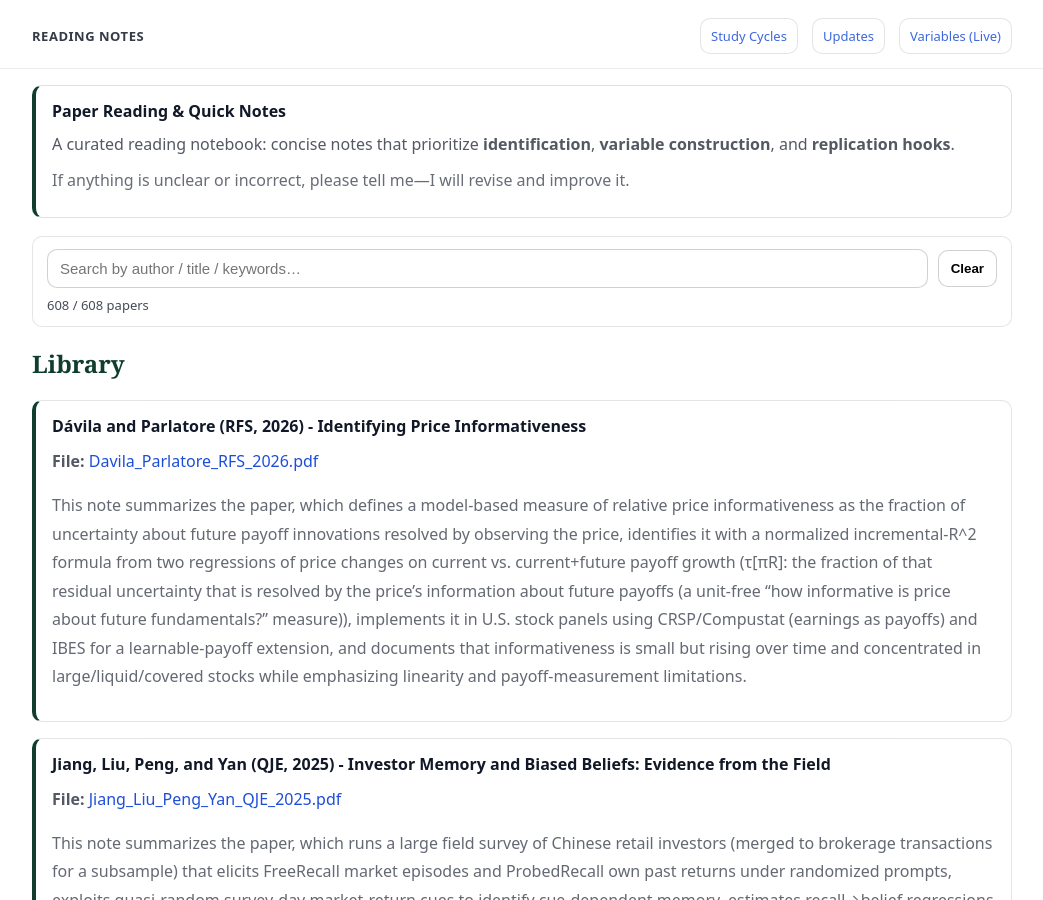
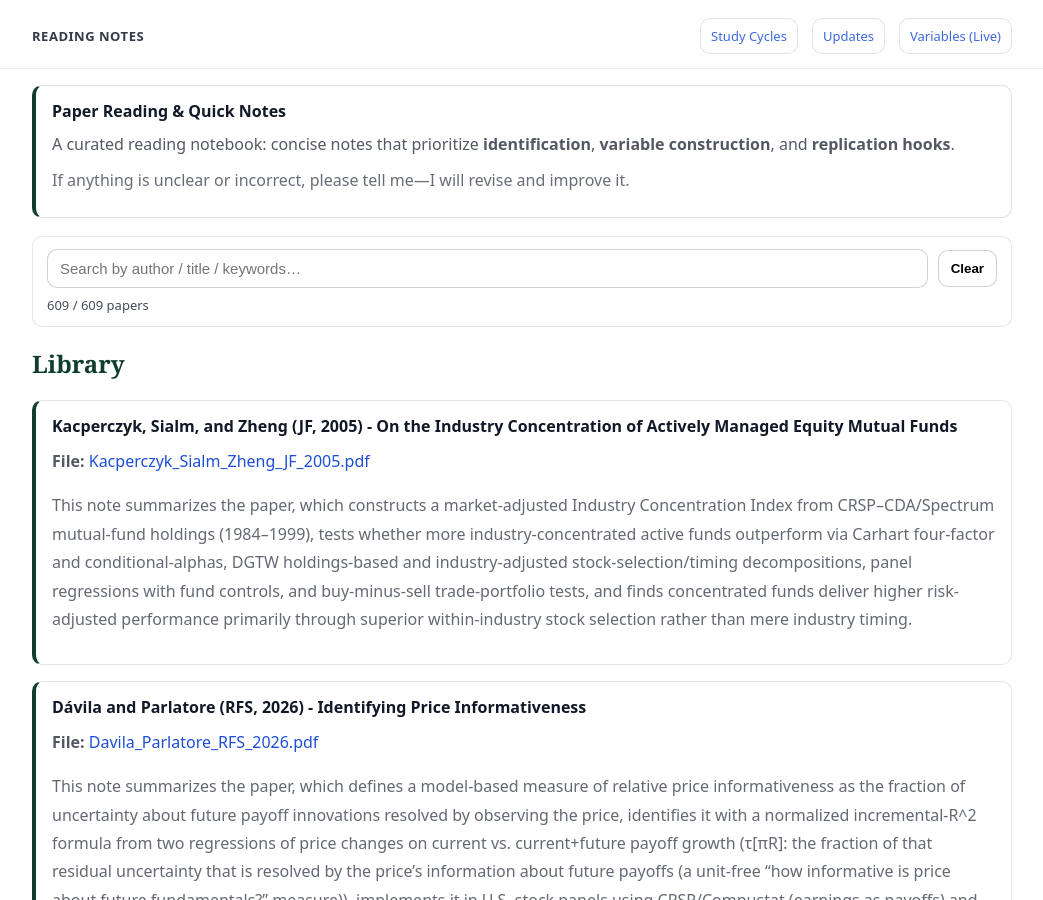
Before and after one commit to yaxinzn/study-archive, a Jekyll site: the page built from reading/index.md, in a window 1280 px wide and 900 px high. Shown: the whole window, without its empty margins (118-1161 px from the left). Built offline with Jekyll 4.4.1, drawn with Linux system fonts in a browser that asks for light colours.

Commit message:
Reading: add/update Kacperczyk_Sialm_Zheng_JF_2005.pdf

```diff
--- a/_data/reading.yml
+++ b/_data/reading.yml
@@ -1,3 +1,7 @@
+- title: "Kacperczyk, Sialm, and Zheng (JF, 2005) - On the Industry Concentration of Actively Managed Equity Mutual Funds"
+  file: "Kacperczyk_Sialm_Zheng_JF_2005.pdf"
+  desc: "This note summarizes the paper, which constructs a market-adjusted Industry Concentration Index from CRSP–CDA/Spectrum mutual-fund holdings (1984–1999), tests whether more industry-concentrated active funds outperform via Carhart four-factor and conditional-alphas, DGTW holdings-based and industry-adjusted stock-selection/timing decompositions, panel regressions with fund controls, and buy-minus-sell trade-portfolio tests, and finds concentrated funds deliver higher risk-adjusted performance primarily through superior within-industry stock selection rather than mere industry timing."
+
 - title: "Dávila and Parlatore (RFS, 2026) - Identifying Price Informativeness"
   file: "Davila_Parlatore_RFS_2026.pdf"
   desc: "This note summarizes the paper, which defines a model-based measure of relative price informativeness as the fraction of uncertainty about future payoff innovations resolved by observing the price, identifies it with a normalized incremental-R^2 formula from two regressions of price changes on current vs. current+future payoff growth (τ[πR]: the fraction of that residual uncertainty that is resolved by the price’s information about future payoffs (a unit-free “how informative is price about future fundamentals?” measure)), implements it in U.S. stock panels using CRSP/Compustat (earnings as payoffs) and IBES for a learnable-payoff extension, and documents that informativeness is small but rising over time and concentrated in large/liquid/covered stocks while emphasizing linearity and payoff-measurement limitations."
```
Also changed, not shown: 1 other file.
